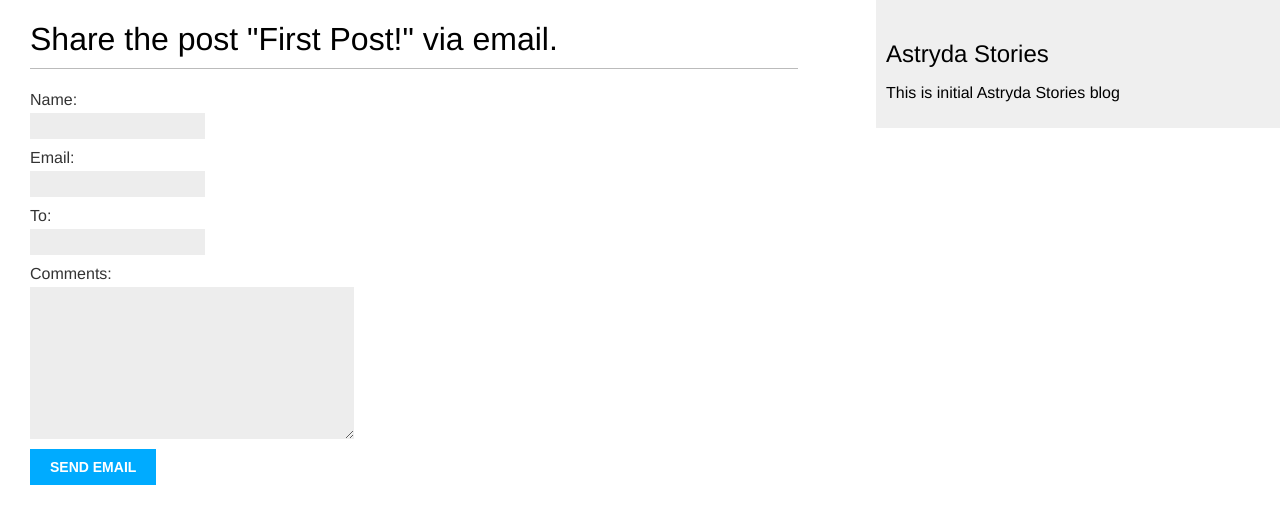
After one commit to AnarchyFoxy/Astryda-Stories, a Django app: page /1/share/ in a window 1280 px wide. The commit adds this page. Shown: the top 524 px of the page. Run offline with Django 3.2, Linux system fonts and the light colour scheme; data comes from the database, SQL or seed files in the repository.

Commit message:
Added share post mechanism

```diff
--- a/blog/templates/blog/post/detail.html
+++ b/blog/templates/blog/post/detail.html
@@ -8,4 +8,9 @@
         Published {{ post.publish }} by {{ post.author }}
     </p>
     {{ post.body|linebreaks }}
+    <p>
+        <a href="{% url "blog:post_share" post.id %}">
+            Share this post!
+        </a>
+    </p>
 {% endblock %}
--- /dev/null
+++ b/blog/templates/blog/post/share.html
@@ -0,0 +1,19 @@
+{% extends "blog/base.html" %}
+
+{% block title %}Share this post{% endblock %}
+
+{% block content %}
+    {% if sent %}
+        <h1>Email message was sent directl</h1>
+        <p>
+            Sending the post "{{ post.title }}" to {{ form.cleaded_data.to }} was finished successfuly
+        </p>
+    {% else %}
+    <h1>Share the post "{{ post.title }}" via email.</h1>
+    <form action="." method="post">
+        {{ form.as_p }}
+        {% csrf_token %}
+        <input type="submit" value="Send email">
+    </form>
+    {% endif %}
+{% endblock %}
--- a/blog/urls.py
+++ b/blog/urls.py
@@ -6,5 +6,6 @@ app_name  = 'blog'
 urlpatterns = [
     #Post views
     path('', views.PostListView.as_view(), name='post_list'),
-    path('<int:year>/<int:month>/<int:day>/<slug:post>/', views.post_detail, name='post_detail')
+    path('<int:year>/<int:month>/<int:day>/<slug:post>/', views.post_detail, name='post_detail'),
+    path('<int:post_id>/share/', views.post_share, name='post_share')
 ]
--- a/blog/views.py
+++ b/blog/views.py
@@ -3,6 +3,7 @@ from django.shortcuts import render, get_object_or_404
 from .models import Post
 from django.views.generic import ListView
 from .forms import EmailPostForm
+from django.core.mail import send_mail
 
 
 class PostListView(ListView):
@@ -20,6 +21,7 @@ def post_detail(request, year, month, day, post):
 def post_share(request, post_id):
     #uploading post based on its identifier:
     post = get_object_or_404(Post, id=post_id, status='published')
+    sent = False
 
     if request.method == 'POST':
         #form if sent
@@ -27,7 +29,11 @@ def post_share(request, post_id):
         if form.is_valid():
             #verification form fields
             cd = form.cleaned_data
-            #email can be send
+            post_url = request.build_absolute_uri(post.get_absolute_url())
+            subject = '{}  ({}) zachęca do przeczytania "{}"'.format(cd['name'], cd['email'], post.title)
+            message = 'Przeczytaj post "{}" na stronie {}\n\n Komentarz dodany przez {}: {}'.format(post.title, post_url, cd['name'], cd['comments'])
+            send_mail(subject, message, 'astamalinowska@gmail.com', [cd['to']])
+            sent = True
     else:
         form = EmailPostForm()
-    return render(request, 'blog/post/share.html', {'post': post, 'form': form})
+    return render(request, 'blog/post/share.html', {'post': post, 'form': form, 'sent': sent})
```
Also changed, not shown: astrydastories/settings.py (+9 -0 lines), .circleci/config.yml.
